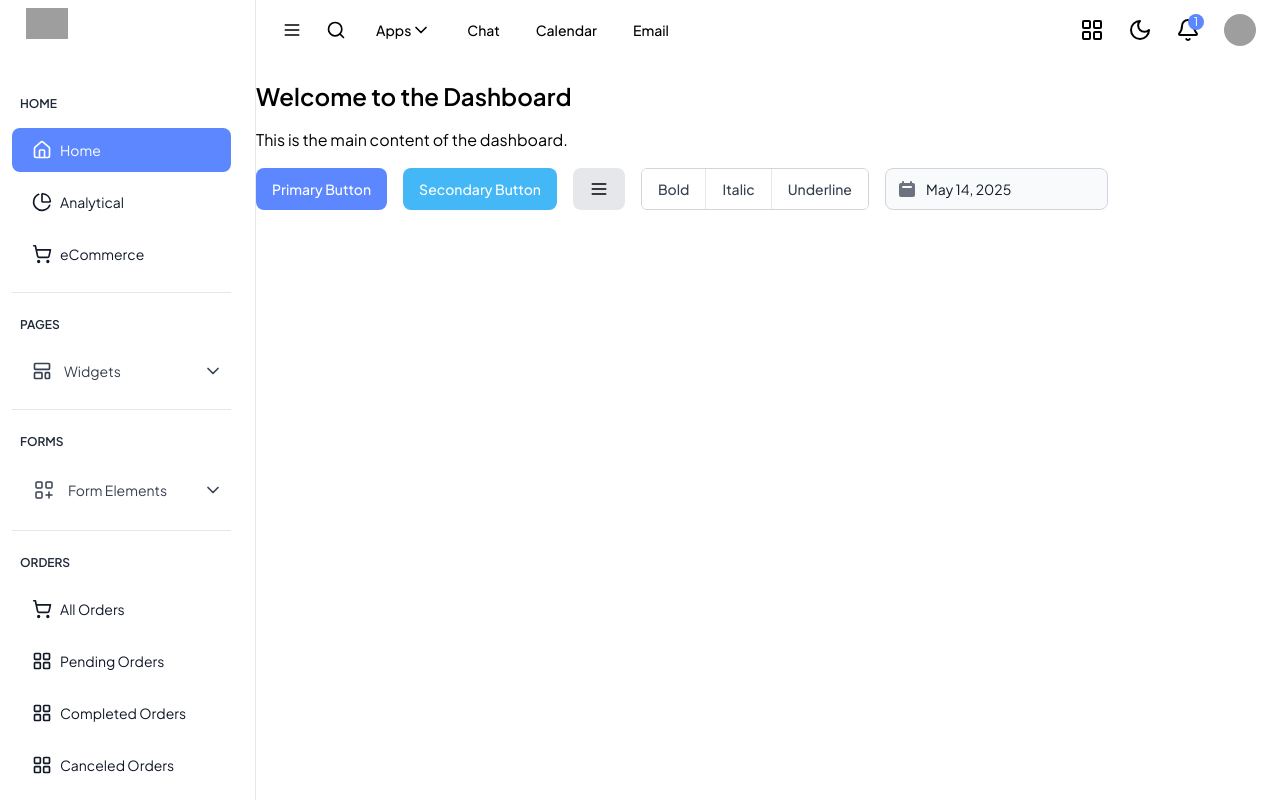
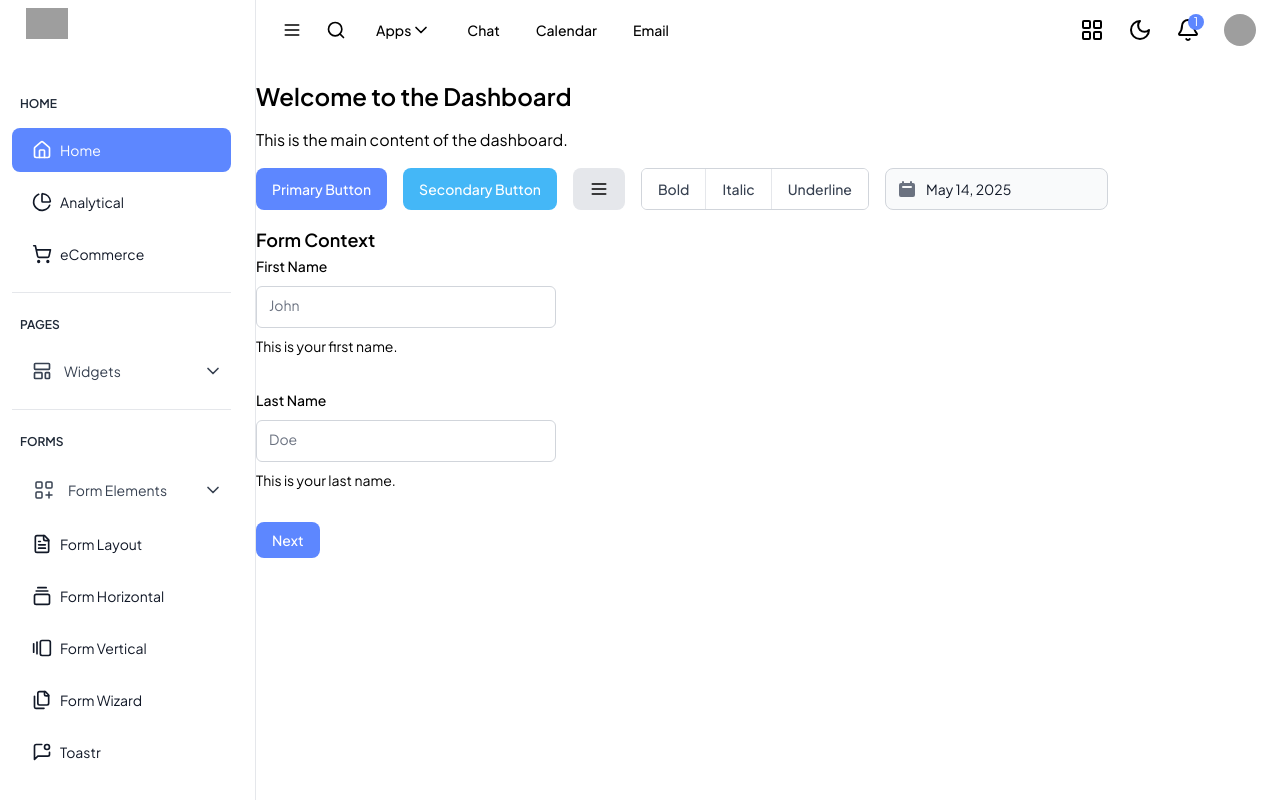
Before and after one commit to hanssav/dp-tamplate, a React (Vite) app: page / in a window 1280 px wide. Built offline with nearby package versions, Linux system fonts and the light colour scheme; grey boxes are pictures that could not be loaded.

Commit message:
create form
Signed-off-by: hanssav <handihandi40@gmail.com>

```diff
--- /dev/null
+++ b/src/components/UI/Form/Label.tsx
@@ -0,0 +1,25 @@
+'use client';
+
+import * as React from 'react';
+import * as LabelPrimitive from '@radix-ui/react-label';
+import { cva, type VariantProps } from 'class-variance-authority';
+import { cn } from '@utils/cn';
+
+const labelVariants = cva(
+  'text-sm font-medium leading-none peer-disabled:cursor-not-allowed peer-disabled:opacity-70'
+);
+
+const Label = React.forwardRef<
+  React.ElementRef<typeof LabelPrimitive.Root>,
+  React.ComponentPropsWithoutRef<typeof LabelPrimitive.Root> &
+    VariantProps<typeof labelVariants>
+>(({ className, ...props }, ref) => (
+  <LabelPrimitive.Root
+    ref={ref}
+    className={cn(labelVariants(), className)}
+    {...props}
+  />
+));
+Label.displayName = LabelPrimitive.Root.displayName;
+
+export { Label };
--- /dev/null
+++ b/src/components/UI/Form/index.tsx
@@ -0,0 +1,182 @@
+'use client';
+
+import * as React from 'react';
+import * as LabelPrimitive from '@radix-ui/react-label';
+import { Slot } from '@radix-ui/react-slot';
+import {
+  Controller,
+  ControllerProps,
+  FieldPath,
+  FieldValues,
+  FormProvider,
+  useFormContext,
+} from 'react-hook-form';
+
+import { cn } from '@utils/cn';
+import { Label } from '@components/UI/Form/Label';
+
+const Form = FormProvider;
+
+type FormFieldContextValue<
+  TFieldValues extends FieldValues = FieldValues,
+  TName extends FieldPath<TFieldValues> = FieldPath<TFieldValues>,
+> = {
+  name: TName;
+};
+
+const FormFieldContext = React.createContext<FormFieldContextValue>(
+  {} as FormFieldContextValue
+);
+
+const FormField = <
+  TFieldValues extends FieldValues = FieldValues,
+  TName extends FieldPath<TFieldValues> = FieldPath<TFieldValues>,
+>({
+  ...props
+}: ControllerProps<TFieldValues, TName>) => {
+  return (
+    <FormFieldContext.Provider value={{ name: props.name }}>
+      <Controller {...props} />
+    </FormFieldContext.Provider>
+  );
+};
+
+const useFormField = () => {
+  const fieldContext = React.useContext(FormFieldContext);
+  const itemContext = React.useContext(FormItemContext);
+  const { getFieldState, formState } = useFormContext();
+
+  const fieldState = getFieldState(fieldContext.name, formState);
+
+  if (!fieldContext) {
+    throw new Error('useFormField should be used within <FormField>');
+  }
+
+  const { id } = itemContext;
+
+  return {
+    id,
+    name: fieldContext.name,
+    formItemId: `${id}-form-item`,
+    formDescriptionId: `${id}-form-item-description`,
+    formMessageId: `${id}-form-item-message`,
+    ...fieldState,
+  };
+};
+
+type FormItemContextValue = {
+  id: string;
+};
+
+const FormItemContext = React.createContext<FormItemContextValue>(
+  {} as FormItemContextValue
+);
+
+const FormItem = React.forwardRef<
+  HTMLDivElement,
+  React.HTMLAttributes<HTMLDivElement>
+>(({ className, ...props }, ref) => {
+  const id = React.useId();
+
+  return (
+    <FormItemContext.Provider value={{ id }}>
+      <div ref={ref} className={cn('space-y-2', className)} {...props} />
+    </FormItemContext.Provider>
+  );
+});
+FormItem.displayName = 'FormItem';
+
+const FormLabel = React.forwardRef<
+  React.ElementRef<typeof LabelPrimitive.Root>,
+  React.ComponentPropsWithoutRef<typeof LabelPrimitive.Root>
+>(({ className, ...props }, ref) => {
+  const { error, formItemId } = useFormField();
+
+  return (
+    <Label
+      ref={ref}
+      className={cn(error && 'text-destructive', className)}
+      htmlFor={formItemId}
+      {...props}
+    />
+  );
+});
+FormLabel.displayName = 'FormLabel';
+
+const FormControl = React.forwardRef<
+  React.ElementRef<typeof Slot>,
+  React.ComponentPropsWithoutRef<typeof Slot>
+>(({ ...props }, ref) => {
+  const { error, formItemId, formDescriptionId, formMessageId } =
+    useFormField();
+
+  return (
+    <Slot
+      ref={ref}
+      id={formItemId}
+      aria-describedby={
+        !error
+          ? `${formDescriptionId}`
+          : `${formDescriptionId} ${formMessageId}`
+      }
+      aria-invalid={!!error}
+      {...props}
+    />
+  );
+});
+FormControl.displayName = 'FormControl';
+
+const FormDescription = React.forwardRef<
+  HTMLParagraphElement,
+  React.HTMLAttributes<HTMLParagraphElement>
+>(({ className, ...props }, ref) => {
+  const { formDescriptionId } = useFormField();
+
+  return (
+    <p
+      ref={ref}
+      id={formDescriptionId}
+      className={cn('text-muted-foreground text-sm', className)}
+      {...props}
+    />
+  );
+});
+FormDescription.displayName = 'FormDescription';
+
+const FormMessage = React.forwardRef<
+  HTMLParagraphElement,
+  React.HTMLAttributes<HTMLParagraphElement>
+>(({ className, children, ...props }, ref) => {
+  const { error, formMessageId } = useFormField();
+  const body = error ? String(error?.message) : children;
+
+  if (!body) {
+    return null;
+  }
+
+  return (
+    <p
+      ref={ref}
+      id={formMessageId}
+      className={cn(
+        'text-destructive text-sm font-medium text-red-500',
+        className
+      )}
+      {...props}
+    >
+      {body}
+    </p>
+  );
+});
+FormMessage.displayName = 'FormMessage';
+
+export {
+  useFormField,
+  Form,
+  FormItem,
+  FormLabel,
+  FormControl,
+  FormDescription,
+  FormMessage,
+  FormField,
+};
--- a/src/components/UI/Input/components/InputElement.tsx
+++ b/src/components/UI/Input/components/InputElement.tsx
@@ -8,21 +8,18 @@ interface InputElementProps {
   classNameLabel?: string;
 }
 
-export function InputElement({
-  id,
-  placeholder,
-  inputProps,
-  classNameInput,
-  classNameLabel,
-}: InputElementProps) {
+export const InputElement = React.forwardRef<
+  HTMLInputElement,
+  InputElementProps
+>(({ id, placeholder, inputProps, classNameInput, classNameLabel }, ref) => {
   return (
     <>
-      <input {...inputProps} id={id} className={classNameInput} />
-
-      {/* label as placeholder /custom placeholder */}
+      <input {...inputProps} ref={ref} id={id} className={classNameInput} />
       <label htmlFor={id} className={classNameLabel}>
         {placeholder}
       </label>
     </>
   );
-}
+});
+
+InputElement.displayName = 'InputElement';
--- a/src/components/UI/Input/index.tsx
+++ b/src/components/UI/Input/index.tsx
@@ -6,7 +6,9 @@ import React, { useState, useRef, useEffect } from 'react';
 import { InputProps, INPUT_TYPES } from '@constant/components/InputTypes';
 import { InputElement } from '@components/UI/Input/components/InputElement';
 
-export const Input: React.FC<InputProps> = ({
+export const Input = React.forwardRef<HTMLInputElement, InputProps>(
+  (
+    {
       id,
       placeholder,
       type = INPUT_TYPES.TEXT,
@@ -16,7 +18,9 @@ export const Input: React.FC<InputProps> = ({
       groupOptions = [],
       disabled = false,
       ...props
-}) => {
+    },
+    ref
+  ) => {
     const isSelect = type === INPUT_TYPES.SELECT;
     const inputValue = value instanceof Date ? value.toISOString() : value;
     const [query, setQuery] = useState('');
@@ -66,6 +70,7 @@ export const Input: React.FC<InputProps> = ({
         {isSelect ? (
           <div ref={wrapperRef} className={classes.wrapper}>
             <InputElement
+              ref={ref}
               id={id}
               placeholder={placeholder}
               inputProps={inputProps['select']}
@@ -85,6 +90,7 @@ export const Input: React.FC<InputProps> = ({
           </div>
         ) : (
           <InputElement
+            ref={ref}
             id={id}
             placeholder={placeholder}
             inputProps={inputProps['default']}
@@ -94,4 +100,5 @@ export const Input: React.FC<InputProps> = ({
         )}
       </div>
     );
-};
+  }
+);
--- a/src/datas/components/menuItems.ts
+++ b/src/datas/components/menuItems.ts
@@ -11,8 +11,13 @@ import {
   CreditCard,
   LogOut,
   LayoutTemplate,
+  FileText,
+  Files,
+  FilePenLine,
+  MessageSquareDot,
+  GalleryHorizontalEnd,
+  GalleryVerticalEnd,
 } from 'lucide-react';
-
 
 interface MenuItem {
   href: string;
@@ -65,6 +70,20 @@ export const menuItems: MenuCategory[] = [
           { href: '/forms/forms-elements/datepicker', label: 'Datepicker' },
         ],
       },
+      { href: '/form-layout', icon: FileText, label: 'Form Layout' },
+      {
+        href: '/form-horizontal',
+        icon: GalleryVerticalEnd,
+        label: 'Form Horizontal',
+      },
+      {
+        href: '/form-vertical',
+        icon: GalleryHorizontalEnd,
+        label: 'Form Vertical',
+      },
+      { href: '/form-wizard', icon: Files, label: 'Form Wizard' },
+      { href: '/toastr', icon: MessageSquareDot, label: 'Toastr' },
+      { href: '/editor', icon: FilePenLine, label: 'Editor' },
     ],
   },
   {
--- a/src/pages/index.tsx
+++ b/src/pages/index.tsx
@@ -1,10 +1,57 @@
+import Box from '@components/UI/Box';
 import Button from '@components/UI/Button';
+import {
+  Form,
+  FormControl,
+  FormDescription,
+  FormField,
+  FormItem,
+  FormLabel,
+  FormMessage,
+} from '@components/UI/Form';
+
+import { useForm } from 'react-hook-form';
+import { zodResolver } from '@hookform/resolvers/zod';
+import { Input } from '@components/UI/Input';
 import ToggleButtonGroup from '@components/UI/ToggleButtonGroup';
 import { Datepicker } from 'flowbite-react';
 import { Menu } from 'lucide-react';
 import DashboardLayout from '../components/UI/DashboardLayout';
+import { z } from 'zod';
+import { useNavigate } from 'react-router';
+
+export const onboardingSchema = z.object({
+  username: z.string().min(3).max(20),
+  firstName: z.string().min(3).max(20),
+  lastName: z.string().min(3).max(20),
+  password: z.string().min(8).max(20),
+  repeatPassword: z.string().min(8).max(20),
+  terms: z.boolean().refine(data => data),
+});
+
+const onboardingNameSchema = onboardingSchema.pick({
+  firstName: true,
+  lastName: true,
+});
+
+type OnboardingNameSchema = z.infer<typeof onboardingNameSchema>;
 
 const Home = () => {
+  const navigate = useNavigate();
+
+  const form = useForm<OnboardingNameSchema>({
+    resolver: zodResolver(onboardingNameSchema),
+    defaultValues: {
+      firstName: '',
+      lastName: '',
+    },
+  });
+
+  const onSubmit = (data: OnboardingNameSchema) => {
+    console.log(data);
+    // navigate('/404');
+  };
+
   return (
     <DashboardLayout>
       <h1 className="text-2xl font-bold">Welcome to the Dashboard</h1>
@@ -28,6 +75,46 @@ const Home = () => {
         />
         <Datepicker />
       </div>
+
+      <Box className="my-4">
+        <h2 className="text-lg font-semibold">Form Context</h2>
+        <Form {...form}>
+          <form
+            onSubmit={form.handleSubmit(onSubmit)}
+            className="w-[300px] space-y-8"
+          >
+            <FormField
+              control={form.control}
+              name="firstName"
+              render={({ field }) => (
+                <FormItem>
+                  <FormLabel>First Name</FormLabel>
+                  <FormControl>
+                    <Input id="name" placeholder="John" {...field} />
+                  </FormControl>
+                  <FormDescription>This is your first name.</FormDescription>
+                  <FormMessage />
+                </FormItem>
+              )}
+            />
+            <FormField
+              control={form.control}
+              name="lastName"
+              render={({ field }) => (
+                <FormItem>
+                  <FormLabel>Last Name</FormLabel>
+                  <FormControl>
+                    <Input id="lastName" placeholder="Doe" {...field} />
+                  </FormControl>
+                  <FormDescription>This is your last name.</FormDescription>
+                  <FormMessage />
+                </FormItem>
+              )}
+            />
+            <Button type="submit">Next</Button>
+          </form>
+        </Form>
+      </Box>
     </DashboardLayout>
   );
 };
--- /dev/null
+++ b/src/utils/cn.ts
@@ -0,0 +1,6 @@
+import { clsx, type ClassValue } from 'clsx';
+import { twMerge } from 'tailwind-merge';
+
+export function cn(...inputs: ClassValue[]) {
+  return twMerge(clsx(inputs));
+}
```
Also changed, not shown: package.json (+6 -1 lines), 1 other file (tests, documents, lock files or other folders). Lines whose indentation alone changed are shown as unchanged.
